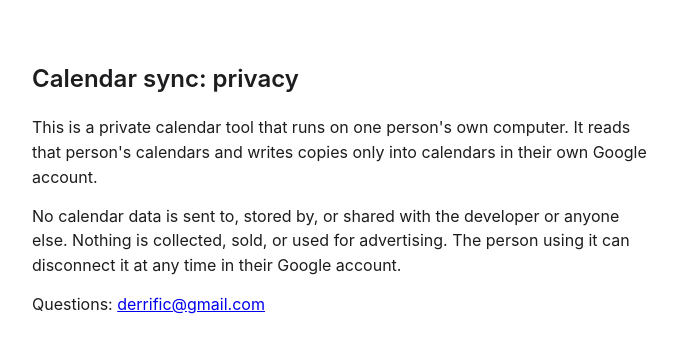
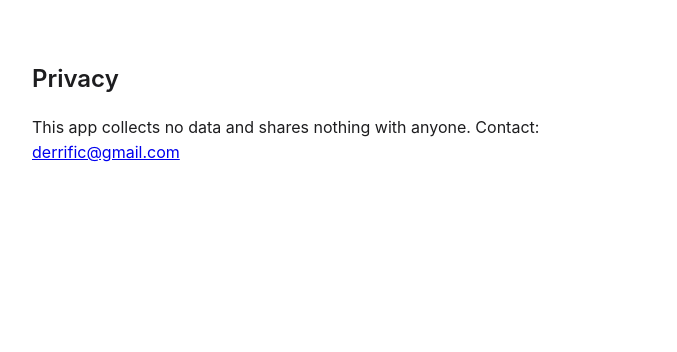
Before and after one commit to derrific/derrickclements.com, a plain HTML site: page calendar-privacy.html in a window 1280 px wide. Shown: the whole page, without its empty margins (298-975 px from the left). Drawn offline with Linux system fonts and the light colour scheme.

Commit message:
Shorten the unlisted privacy page
Co-Authored-By: Claude Opus 5.5 <noreply@anthropic.com>
Claude-Session: https://claude.ai/code/session_01CaJLoNkxaFEdfsuUw9kyfp

```diff
--- a/calendar-privacy.html
+++ b/calendar-privacy.html
@@ -3,22 +3,17 @@
 <head>
 <meta charset="utf-8">
 <meta name="viewport" content="width=device-width, initial-scale=1">
-<meta name="robots" content="noindex, nofollow">
-<title>Calendar sync: privacy</title>
+<meta name="robots" content="noindex, nofollow, noarchive">
+<title>Privacy</title>
 <style>
   body { font: 16px/1.55 -apple-system, BlinkMacSystemFont, "Helvetica Neue", sans-serif; max-width: 620px;
          margin: 60px auto; padding: 0 22px; color: #1d1d1f; }
   h1 { font-size: 24px; font-weight: 600; margin-bottom: 18px; }
-  p { margin: 0 0 14px; }
   @media (prefers-color-scheme: dark) { body { background: #1c1c1e; color: #f2f2f7; } a { color: #64a8ff; } }
 </style>
 </head>
 <body>
-<h1>Calendar sync: privacy</h1>
-<p>This is a private calendar tool that runs on one person's own computer. It reads that person's calendars and
-  writes copies only into calendars in their own Google account.</p>
-<p>No calendar data is sent to, stored by, or shared with the developer or anyone else. Nothing is collected,
-  sold, or used for advertising. The person using it can disconnect it at any time in their Google account.</p>
-<p>Questions: <a href="mailto:derrific@gmail.com">derrific@gmail.com</a></p>
+<h1>Privacy</h1>
+<p>This app collects no data and shares nothing with anyone. Contact: <a href="mailto:derrific@gmail.com">derrific@gmail.com</a></p>
 </body>
 </html>
```
